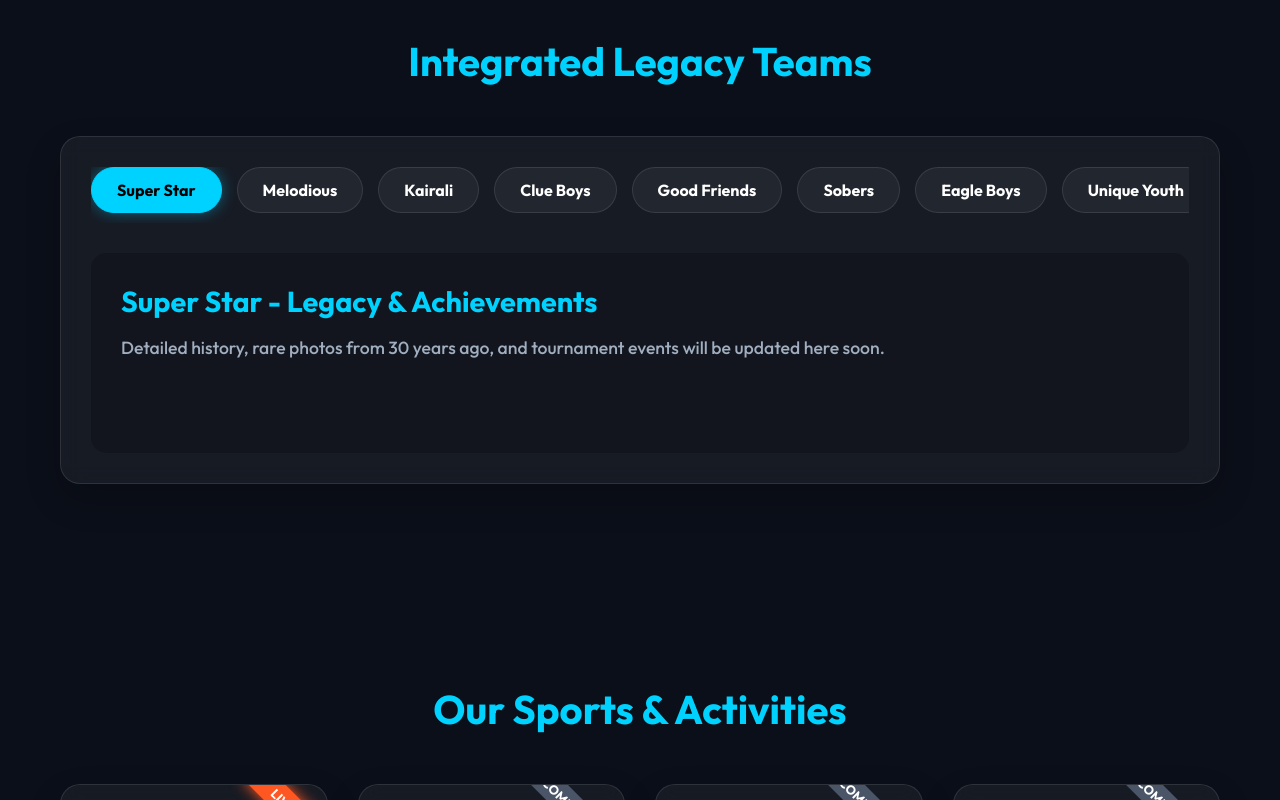
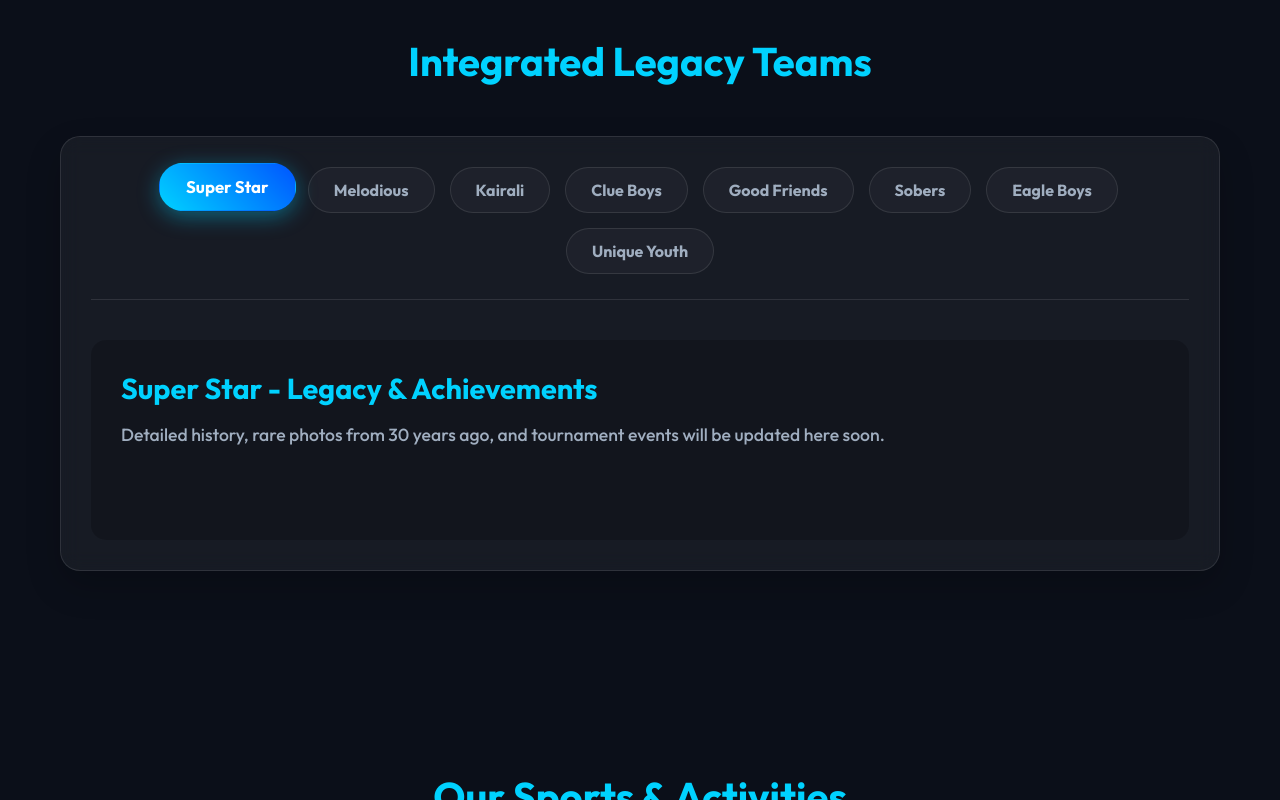
Before and after one commit to red-eye86/Six-S-Punnapra, a plain HTML site: page index.html in a window 1280 px wide. Shown: the part 1546-2346 px from the top of the page. Drawn offline with nearby package versions, Linux system fonts and the light colour scheme.

```diff
--- a/styles.css
+++ b/styles.css
@@ -415,42 +415,39 @@ body.lang-ml p, body.lang-ml h2, body.lang-ml h3, body.lang-ml h4, body.lang-ml
 
 .tabs-header {
     display: flex;
-    overflow-x: auto;
+    flex-wrap: wrap;
+    justify-content: center;
     gap: 15px;
-    padding-bottom: 10px;
-}
-
-.tabs-header::-webkit-scrollbar {
-    height: 6px;
-}
-
-.tabs-header::-webkit-scrollbar-thumb {
-    background: var(--primary-electric);
-    border-radius: 10px;
+    padding-bottom: 25px;
+    border-bottom: 1px solid rgba(255, 255, 255, 0.1);
+    margin-bottom: 10px;
 }
 
 .tab-btn {
     padding: 12px 25px;
-    background: rgba(255, 255, 255, 0.05);
-    border: 1px solid var(--card-border);
+    background: rgba(255, 255, 255, 0.03);
+    border: 1px solid rgba(255, 255, 255, 0.1);
     border-radius: 50px;
-    color: var(--text-main);
+    color: var(--text-muted);
     font-size: 1rem;
-    font-weight: 700;
+    font-weight: 600;
     cursor: pointer;
-    transition: 0.3s;
+    transition: all 0.4s cubic-bezier(0.175, 0.885, 0.32, 1.275);
     white-space: nowrap;
 }
 
 .tab-btn:hover {
     background: rgba(255, 255, 255, 0.1);
+    color: var(--text-main);
+    transform: translateY(-2px);
 }
 
 .tab-btn.active {
-    background: var(--primary-electric);
-    color: #000;
-    border-color: var(--primary-electric);
-    box-shadow: 0 0 15px rgba(0, 210, 255, 0.4);
+    background: linear-gradient(45deg, var(--primary-electric), #0055ff);
+    color: #fff;
+    border-color: transparent;
+    box-shadow: 0 5px 20px rgba(0, 210, 255, 0.4);
+    transform: translateY(-3px) scale(1.05);
 }
 
 .tabs-content {
```
Also changed, not shown: 8 other files.
